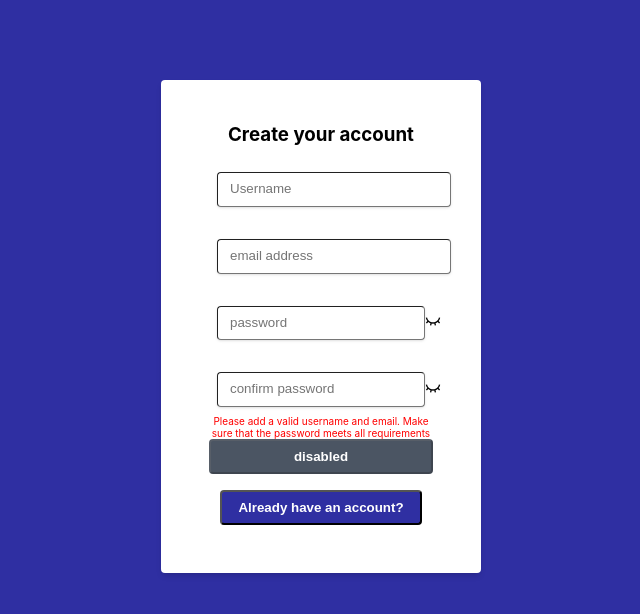
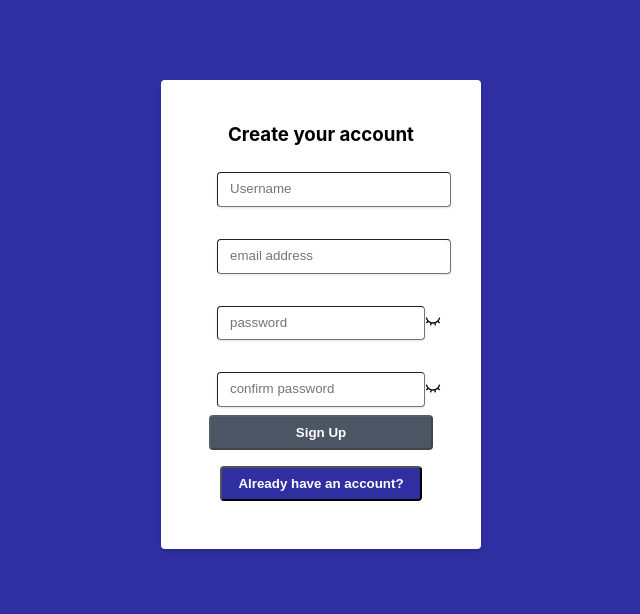
Before and after one commit to UzielCarranza/chat-app, a React (Create React App) app: page /signup in a window 1280 px wide. Shown: the top 614 px of the page, without its empty margins (319-959 px from the left). Built offline with nearby package versions, Linux system fonts and the light colour scheme.

Commit message:
testing UI features... removing span messages that disabled sign up button

```diff
--- a/src/components/signup/SignUp.js
+++ b/src/components/signup/SignUp.js
@@ -126,20 +126,20 @@ export const SignUp = () => {
                 {
                     !username || !email || !password || password !== confirmPasswordValue || passWordRequirements.passwordMeetsAllRequirements !== true ?
                         <div className="w-full flex flex-col">
-                            <span style={{fontSize: 10, color: "red"}}>{!username && !email? "Please add a valid username and email. " :  username || !email ? "Please add a valid email. " : !username || email ? " Please add a valid username. " : ""}
-                                {!password || !passWordRequirements.passwordMeetsAllRequirements ? "Make sure that the password meets all requirements" : ""}
-                            </span>
+                            {/*<span style={{fontSize: 10, color: "red"}}>{!username && !email? "Please add a valid username and email. " :  username || !email ? "Please add a valid email. " : !username || email ? " Please add a valid username. " : ""}*/}
+                            {/*    {!password || !passWordRequirements.passwordMeetsAllRequirements ? "Make sure that the password meets all requirements" : ""}*/}
+                            {/*</span>*/}
                             <button
                                 className="not-allowed-message login-form-button background-base disabled-btn"
                                 disabled={true}>
-                                disabled
+                                Sign Up
                             </button>
                         </div>
                         :
                         <button
                             className="login-form-button mt-4 background-base cursor-pointer"
                             onClick={handleSubmit}>
-                            Sign up
+                            Sign Up
                         </button>
                 }
                 <button className="login-form-button mt-4 background-base" onClick={() => navigate("/login")}> Already
```
